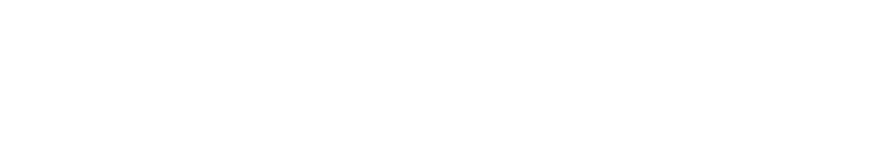
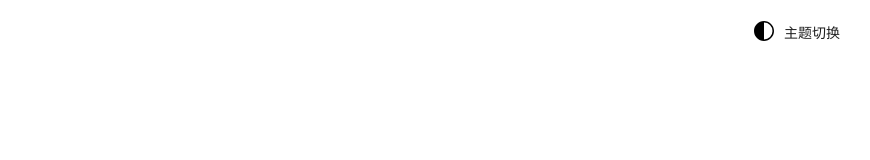
Before and after one commit to Nottoocold/qiliblog-admin, a React (Vite) app: page /login in a window 1280 px wide. Shown: the top 160 px of the page, without its empty margins (408-1278 px from the left). Built offline with nearby package versions, Linux system fonts and the light colour scheme.

Commit message:
feat(theme): 添加主题切换组件

```diff
--- a/src/App.tsx
+++ b/src/App.tsx
@@ -1,15 +1,19 @@
 import './App.css';
 import { createBrowserRouter, RouterProvider } from 'react-router-dom';
 import routes from './router/router.tsx';
-import { ConfigProvider, App as AntdApp } from 'antd';
+import { ConfigProvider, App as AntdApp, theme as AntdTheme } from 'antd';
 import { AntdAppWrapper } from './components/AntdAppWrapper/AntdAppWrapper.tsx';
+import { useThemeStore } from './store/userTheme.ts';
+import { useShallow } from 'zustand/shallow';
 
 const router = createBrowserRouter(routes);
 
 const App = () => {
+  const { theme } = useThemeStore(useShallow(state => ({ theme: state.theme })));
   return (
     <ConfigProvider
       theme={{
+        algorithm: theme === 'dark' ? AntdTheme.darkAlgorithm : AntdTheme.defaultAlgorithm,
         components: {
           Layout: {
             headerHeight: 64,
--- /dev/null
+++ b/src/components/CustomerIcon/Theme/Theme.tsx
@@ -0,0 +1,16 @@
+import Icon from '@ant-design/icons';
+import type { GetProps } from 'antd';
+
+type CustomIconComponentProps = GetProps<typeof Icon>;
+
+function themeSvg() {
+  return (
+    <svg viewBox="0 0 1024 1024" version="1.1" width="24" height="24" fill="currentColor">
+      <path d="M512 938.666667c235.648 0 426.666667-191.018667 426.666667-426.666667S747.648 85.333333 512 85.333333 85.333333 276.352 85.333333 512s191.018667 426.666667 426.666667 426.666667z m0-64v-725.333334a362.666667 362.666667 0 0 1 0 725.333334z"></path>
+    </svg>
+  );
+}
+
+export const ThemeIcon = (props: Partial<CustomIconComponentProps>) => (
+  <Icon component={themeSvg} {...props} />
+);
--- /dev/null
+++ b/src/components/HeaderUserInfo/HeaderUserInfo.tsx
@@ -0,0 +1,59 @@
+import { LogoutOutlined, SettingOutlined, UserOutlined } from '@ant-design/icons';
+import { Avatar, Button, Dropdown, type MenuProps } from 'antd';
+import type React from 'react';
+import { useCallback } from 'react';
+import { useNavigate } from 'react-router-dom';
+import { useUserStore } from '@/store/userStore';
+import { logout } from '@/services/auth.api';
+import { clearToken } from '@/utils/tokenUtils';
+import { useShallow } from 'zustand/shallow';
+import { useAntd } from '../AntdAppWrapper/AntdContext';
+
+const items: MenuProps['items'] = [
+  {
+    key: 'profile',
+    label: '个人中心',
+    icon: <SettingOutlined />,
+  },
+  {
+    key: 'logout',
+    label: '退出登录',
+    icon: <LogoutOutlined />,
+  },
+];
+
+const HeaderUserInfo: React.FC = () => {
+  const navigate = useNavigate();
+  const { message } = useAntd();
+  const { setUserState, user } = useUserStore(
+    useShallow(state => ({ setUserState: state.setUserState, user: state.user }))
+  );
+
+  const onMenuClick: MenuProps['onClick'] = useCallback(
+    ({ key }: { key: string }) => {
+      if (key === 'logout') {
+        message.info('退出登录');
+        // 清理用户信息和认证状态
+        logout().then(() => {
+          clearToken();
+          setUserState(null, false);
+          navigate('/login');
+        });
+      } else if (key === 'profile') {
+        message.info('个人中心');
+      }
+    },
+    [navigate, message, setUserState]
+  );
+
+  return (
+    <Dropdown menu={{ items, onClick: onMenuClick }}>
+      <Button type="text">
+        <Avatar icon={<UserOutlined />} />
+        <span>{user?.nickname}</span>
+      </Button>
+    </Dropdown>
+  );
+};
+
+export default HeaderUserInfo;
--- a/src/components/RightContent/RightContent.tsx
+++ b/src/components/RightContent/RightContent.tsx
@@ -1,60 +1,14 @@
-import { LogoutOutlined, SettingOutlined, UserOutlined } from '@ant-design/icons';
-import { Avatar, Dropdown, Space, type MenuProps } from 'antd';
+import { Space } from 'antd';
 import type React from 'react';
-import { useCallback } from 'react';
-import { useNavigate } from 'react-router-dom';
-import { useUserStore } from '@/store/userStore';
-import { logout } from '@/services/auth.api';
-import { clearToken } from '@/utils/tokenUtils';
-import { useShallow } from 'zustand/shallow';
-import { useAntd } from '../AntdAppWrapper/AntdContext';
-
-const items: MenuProps['items'] = [
-  {
-    key: 'profile',
-    label: '个人中心',
-    icon: <SettingOutlined />,
-  },
-  {
-    key: 'logout',
-    label: '退出登录',
-    icon: <LogoutOutlined />,
-  },
-];
+import ThemeSwitch from '../ThemeSwitch/ThemeSwitch';
+import HeaderUserInfo from '../HeaderUserInfo/HeaderUserInfo';
 
 const RightContent: React.FC = () => {
-  const navigate = useNavigate();
-  const { message } = useAntd();
-  const { setUserState, user } = useUserStore(
-    useShallow(state => ({ setUserState: state.setUserState, user: state.user }))
-  );
-
-  const onMenuClick: MenuProps['onClick'] = useCallback(
-    ({ key }: { key: string }) => {
-      if (key === 'logout') {
-        message.info('退出登录');
-        // 清理用户信息和认证状态
-        logout().then(() => {
-          clearToken();
-          setUserState(null, false);
-          navigate('/login');
-        });
-      } else if (key === 'profile') {
-        message.info('个人中心');
-      }
-    },
-    [navigate, message, setUserState]
-  );
-
   return (
-    <Dropdown menu={{ items, onClick: onMenuClick }}>
-      <div style={{ cursor: 'pointer', padding: '0', display: 'inline-block' }}>
-        <Space>
-          <Avatar icon={<UserOutlined />} />
-          <span>{user?.nickname}</span>
-        </Space>
-      </div>
-    </Dropdown>
+    <Space size={2} styles={{ item: { display: 'flex', alignContent: 'center' } }}>
+      <ThemeSwitch />
+      <HeaderUserInfo />
+    </Space>
   );
 };
 
--- /dev/null
+++ b/src/components/ThemeSwitch/ThemeSwitch.tsx
@@ -0,0 +1,70 @@
+import { useThemeStore } from '@/store/userTheme';
+import { MoonOutlined, SunOutlined, SyncOutlined } from '@ant-design/icons';
+import { Badge, Button, Dropdown, type MenuProps } from 'antd';
+import type React from 'react';
+import { useShallow } from 'zustand/shallow';
+import { ThemeIcon } from '../CustomerIcon/Theme/Theme';
+
+interface ThemeSwitchProps {
+  buttonText?: string;
+}
+
+const ThemeSwitch: React.FC<ThemeSwitchProps> = props => {
+  const { buttonText } = props;
+  const { setThemeMode, themeMode, theme } = useThemeStore(
+    useShallow(state => ({
+      setThemeMode: state.setThemeMode,
+      themeMode: state.themeMode,
+      theme: state.theme,
+    }))
+  );
+
+  const items: MenuProps['items'] = [
+    {
+      key: 'light',
+      label: '浅色主题',
+      icon: <SunOutlined />,
+      extra: themeMode === 'light' && <Badge status="success" />,
+    },
+    {
+      key: 'dark',
+      label: '暗色主题',
+      icon: <MoonOutlined />,
+      extra: themeMode === 'dark' && <Badge status="success" />,
+    },
+    {
+      key: 'system',
+      label: '跟随系统',
+      icon: <SyncOutlined />,
+      extra: themeMode === 'system' && <Badge status="success" />,
+    },
+  ];
+
+  const onMenuClick: MenuProps['onClick'] = menu => {
+    const { key } = menu;
+    switch (key) {
+      case 'light':
+        setThemeMode('light');
+        break;
+      case 'dark':
+        setThemeMode('dark');
+        break;
+      case 'system':
+        setThemeMode('system');
+        break;
+    }
+  };
+
+  return (
+    <Dropdown menu={{ items, onClick: onMenuClick }}>
+      <Button
+        type="text"
+        icon={<ThemeIcon style={{ color: theme === 'dark' ? 'white' : 'black' }} />}
+      >
+        {buttonText ?? ''}
+      </Button>
+    </Dropdown>
+  );
+};
+
+export default ThemeSwitch;
--- a/src/layout/ManagerLayout.tsx
+++ b/src/layout/ManagerLayout.tsx
@@ -94,7 +94,7 @@
           {/* 中间留空 */}
           <div style={{ flex: 1 }} />
           {/* 右边内容 */}
-          <div style={{ marginRight: 16 }}>
+          <div style={{ marginRight: 0 }}>
             <RightContent />
           </div>
         </Header>
--- a/src/pages/login/login.tsx
+++ b/src/pages/login/login.tsx
@@ -13,6 +13,7 @@
 import { useShallow } from 'zustand/shallow';
 import { useBoolean } from 'ahooks';
 import { LogoIcon } from '@/components/CustomerIcon/Logo/Logo';
+import ThemeSwitch from '@/components/ThemeSwitch/ThemeSwitch';
 
 const { useToken } = theme;
 
@@ -103,6 +104,10 @@
 
   return (
     <div className={styles.container} style={{ backgroundColor: token.colorBgContainer }}>
+      {/* 主题切换组件 */}
+      <div style={{ position: 'absolute', right: 16, top: 16 }}>
+        <ThemeSwitch buttonText="主题切换" />
+      </div>
       {/* 顶部Logo区域 */}
       <div className={styles.header}>
         <div className={styles.logoSection}>
--- /dev/null
+++ b/src/store/userTheme.ts
@@ -0,0 +1,30 @@
+import { create } from 'zustand';
+import { persist } from 'zustand/middleware';
+
+interface ThemeConfig {
+  theme: 'light' | 'dark';
+  themeMode: 'light' | 'dark' | 'system';
+  setThemeMode: (themeMode: 'light' | 'dark' | 'system') => void;
+}
+
+export const useThemeStore = create<ThemeConfig>()(
+  persist(
+    set => ({
+      themeMode: 'system',
+      theme: 'light',
+      setThemeMode: themeMode => {
+        set({ themeMode });
+        if (themeMode === 'system') {
+          set({
+            theme: window.matchMedia('(prefers-color-scheme: dark)').matches ? 'dark' : 'light',
+          });
+        } else {
+          set({ theme: themeMode });
+        }
+      },
+    }),
+    {
+      name: 'user-theme',
+    }
+  )
+);
```
Also changed, not shown: src/components/CustomerIcon/Logo/logo.svg (deleted).
